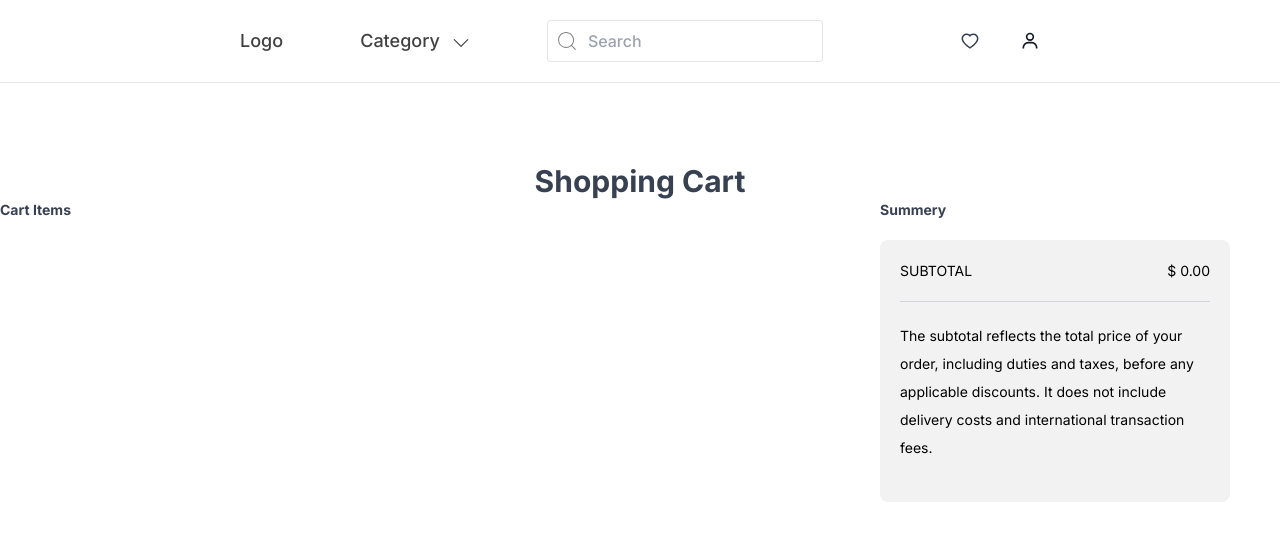
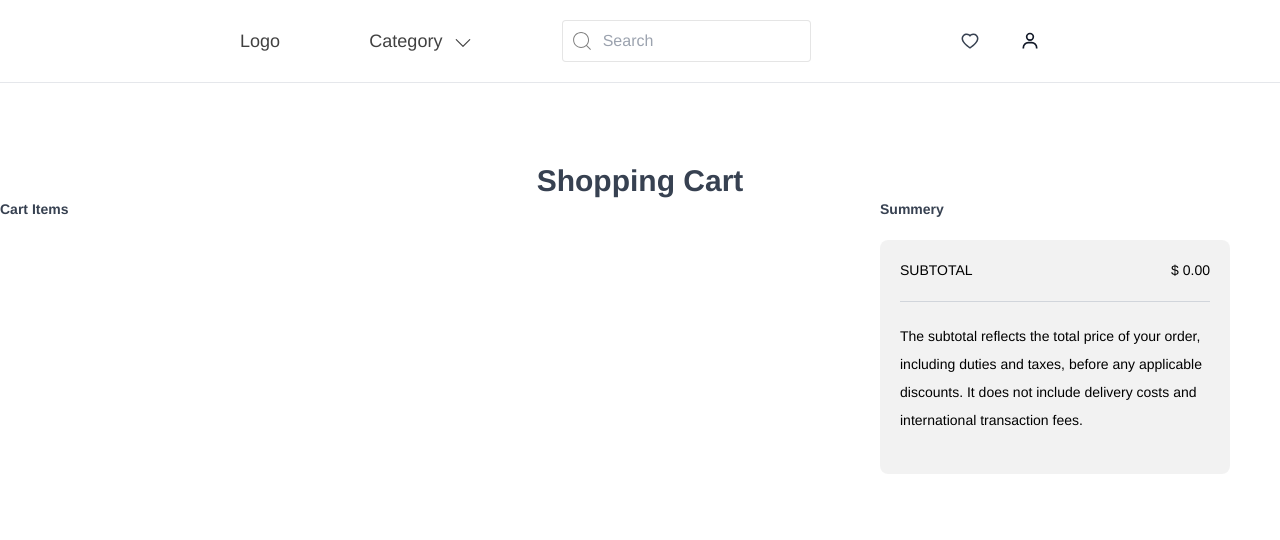
Before and after one commit to mabuhanifa/softriple-next-app, a Next.js app: page /cart in a window 1280 px wide. Shown: the top 540 px of the page. Built offline with nearby package versions, Linux system fonts and the light colour scheme; some icons are missing.

Commit message:
fonts removed

```diff
--- a/components/NavBar.js
+++ b/components/NavBar.js
@@ -10,7 +10,10 @@ export default function NavBar() {
   const { cart, wishList } = useSelector((state) => state.products);
 
   return (
-    <nav className="flex justify-between items-center text-black/75 font-[500] border-b py-5 xl:px-60 px-10 text-lg">
+    <nav
+      className="flex justify-between items-center text-black/75 font-[500] border-b py-5
+                xl:px-60 px-10 text-lg"
+    >
       <div>
         <Link href={"/"}>
           <h1>Logo</h1>
--- a/pages/_app.js
+++ b/pages/_app.js
@@ -1,17 +1,22 @@
+/* eslint-disable @next/next/no-page-custom-font */
 import NavBar from "@/components/NavBar";
 import store from "@/redux/store/store";
 import "@/styles/globals.css";
-import { Inter } from "next/font/google";
+
+import Head from "next/head";
 import { Provider } from "react-redux";
-const inter = Inter({ subsets: ["latin"] });
 
 export default function App({ Component, pageProps }) {
   return (
     <Provider store={store}>
-      <main className={inter.className}>
-        <NavBar />
-        <Component {...pageProps} />
-      </main>
+      <Head>
+        <title>Online Mega Store</title>
+        <meta name="description" content="Generated by create next app" />
+        <meta name="viewport" content="width=device-width, initial-scale=1" />
+        <link rel="icon" href="/favicon.ico" />
+      </Head>
+      <NavBar />
+      <Component {...pageProps} />
     </Provider>
   );
 }
```
Also changed, not shown: tailwind.config.js (+7 -7 lines).
